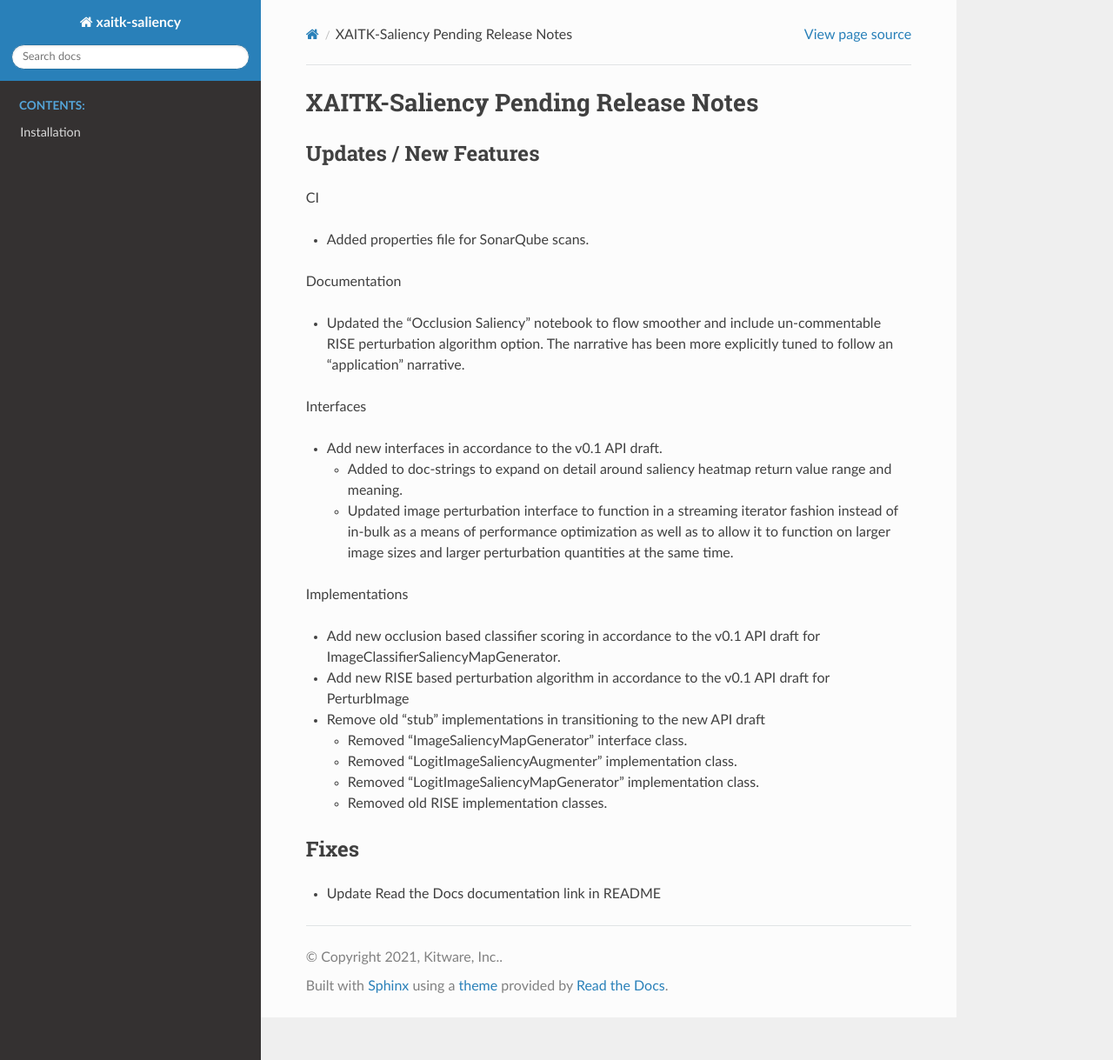
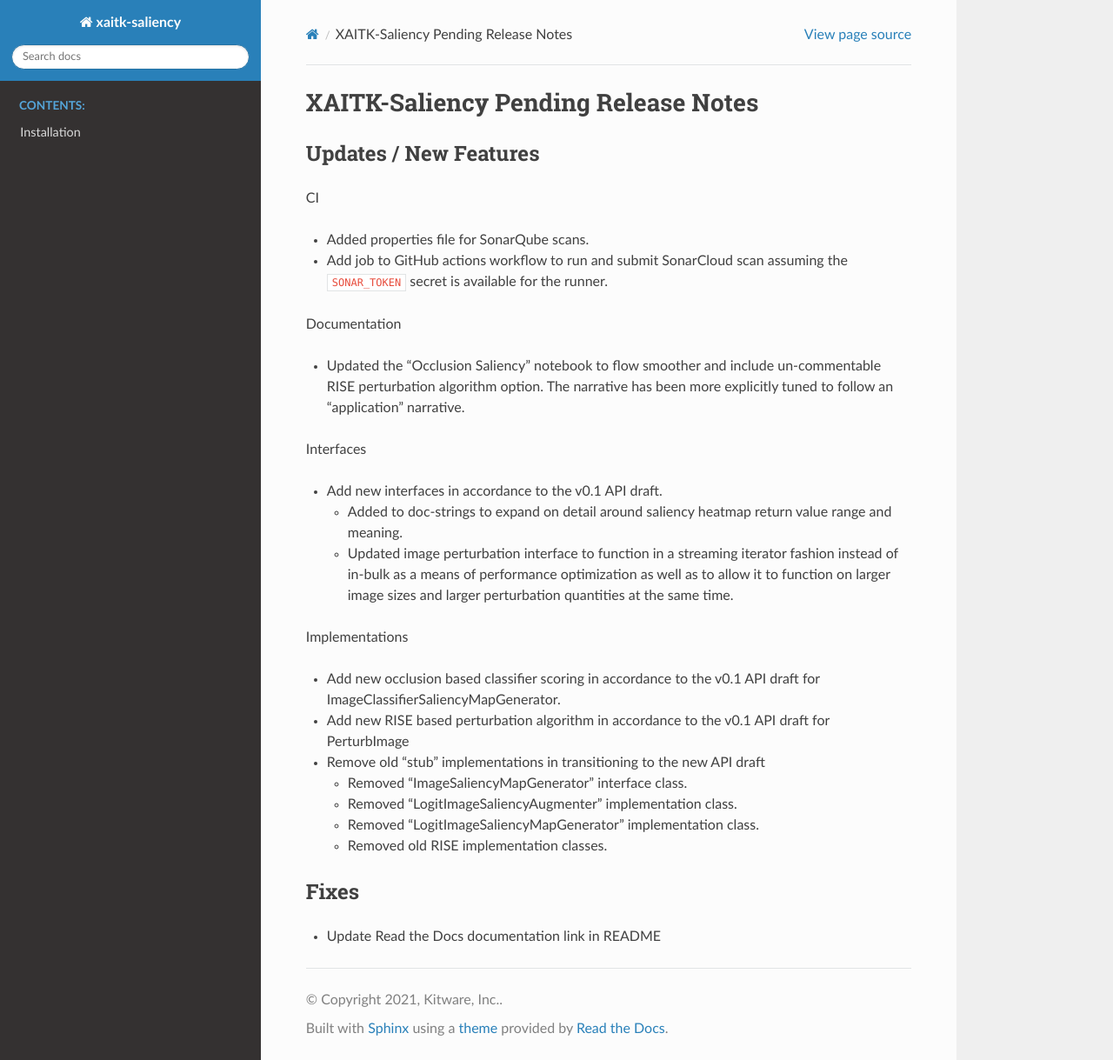
Before and after one commit to XAITK/xaitk-saliency, a Sphinx documentation site: the page built from docs/release_notes/pending_release.rst, in a window 1280 px wide and 1219 px high. Shown: the whole window at 87% size. Built offline with Sphinx 7.4.7 and the Read the Docs theme 2.0.0, drawn with Linux system fonts in a browser that asks for light colours; pages that are not in the unit, such as notebooks, are missing from menus.

Commit message:
Add workflow job for running the scanner

```diff
--- a/docs/release_notes/pending_release.rst
+++ b/docs/release_notes/pending_release.rst
@@ -8,6 +8,9 @@ Updates / New Features
 CI
 
 * Added properties file for SonarQube scans.
+
+* Add job to GitHub actions workflow to run and submit SonarCloud scan assuming
+  the ``SONAR_TOKEN`` secret is available for the runner.
 
 Documentation
 
```
Also changed, not shown: 1 other file.
